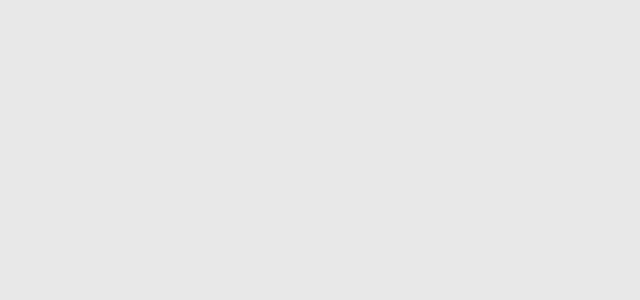
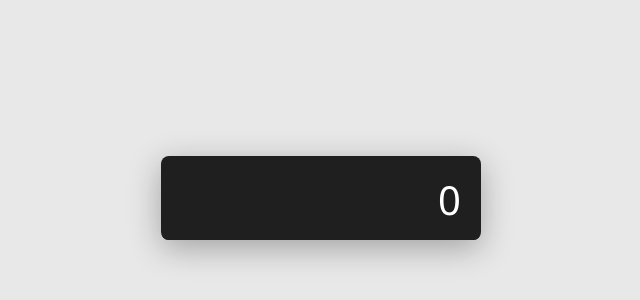
Before and after one commit to Archer953/calculator, a Vue app: page / in a window 1280 px wide. Shown: the part 202-502 px from the top of the page, without its empty margins (319-959 px from the left). Built offline with nearby package versions, Linux system fonts and the light colour scheme.

Commit message:
feat: 计算器外壳与4列网格布局 — 深色外壳+显示屏占位+按钮网格骨架

```diff
--- a/index.html
+++ b/index.html
@@ -1,10 +1,10 @@
 <!doctype html>
-<html lang="zh-CN">
+<html lang="en">
   <head>
     <meta charset="UTF-8" />
     <link rel="icon" type="image/svg+xml" href="/favicon.svg" />
     <meta name="viewport" content="width=device-width, initial-scale=1.0" />
-    <title>计算器</title>
+    <title>calculator</title>
   </head>
   <body>
     <div id="app"></div>
--- a/src/App.vue
+++ b/src/App.vue
@@ -3,12 +3,47 @@
 
 <template>
   <div class="calculator">
-    <!-- 计算器将在此构建 -->
+    <!-- 显示屏占位 -->
+    <div class="display">
+      <span class="display-text">0</span>
+    </div>
+
+    <!-- 按钮区域占位 -->
+    <div class="button-grid">
+      <!-- 按钮将在后续步骤中填充 -->
+    </div>
   </div>
 </template>
 
 <style scoped>
 .calculator {
-  /* 计算器外壳样式将在后续步骤中添加 */
+  width: 320px;
+  background-color: #1f1f1f;
+  border-radius: 8px;
+  box-shadow: 0 8px 32px rgba(0, 0, 0, 0.3);
+  overflow: hidden;
+}
+
+.display {
+  padding: 24px 20px 16px;
+  min-height: 80px;
+  display: flex;
+  align-items: flex-end;
+  justify-content: flex-end;
+}
+
+.display-text {
+  color: #ffffff;
+  font-size: 40px;
+  font-weight: 300;
+  line-height: 1;
+}
+
+.button-grid {
+  display: grid;
+  grid-template-columns: repeat(4, 1fr);
+  gap: 2px;
+  background-color: #1f1f1f;
+  padding: 2px;
 }
 </style>
```
